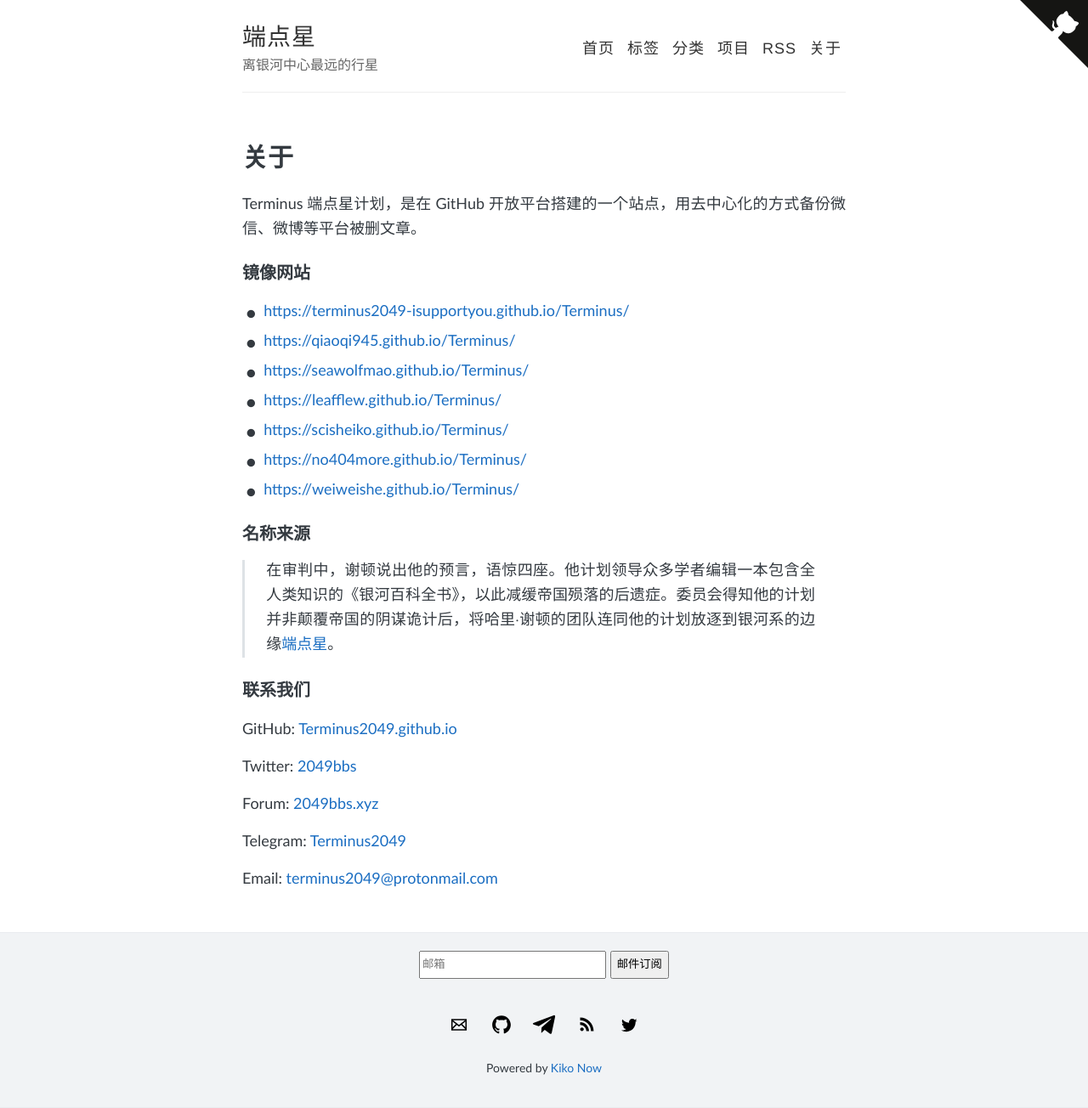
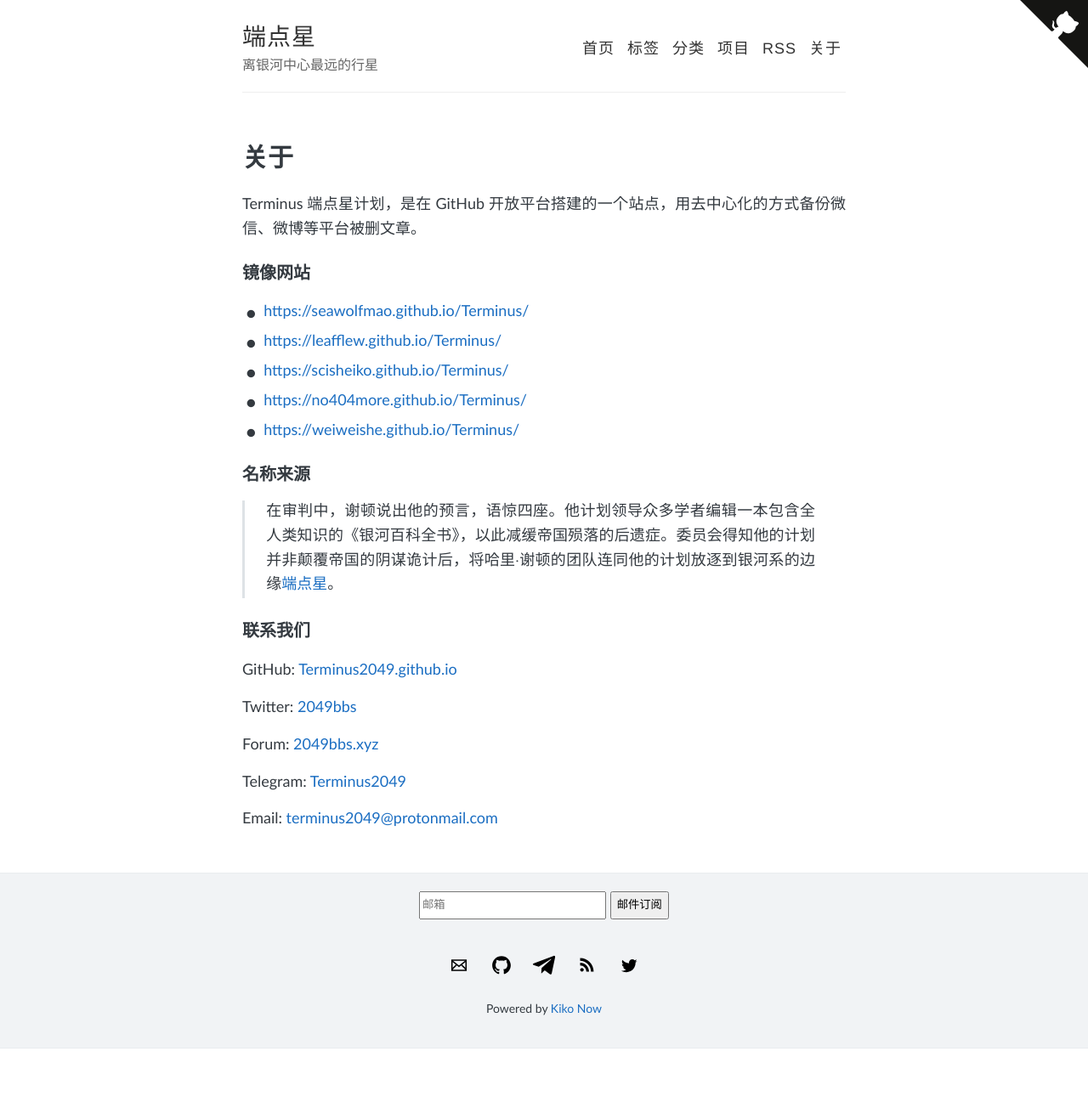
Before and after one commit to Terminus2049/Terminus2049.github.io, a Jekyll site: the page built from about.html, in a window 1280 px wide. Shown: the whole page at 85% size. Built offline with Jekyll 4.4.1, drawn with Linux system fonts in a browser that asks for light colours; after the commit the page ends 1234 px from its top, so only the background shows below that.

Commit message:
mirror error

```diff
--- a/about.html
+++ b/about.html
@@ -13,8 +13,6 @@
 <h3>镜像网站</h3>
 
 <ul>
-  <li><a href="https://terminus2049-isupportyou.github.io/Terminus/">https://terminus2049-isupportyou.github.io/Terminus/</a></li>
-  <li><a href="https://qiaoqi945.github.io/Terminus/">https://qiaoqi945.github.io/Terminus/</a></li>
   <li><a href="https://seawolfmao.github.io/Terminus/">https://seawolfmao.github.io/Terminus/</a></li>
   <li><a href="https://leafflew.github.io/Terminus/">https://leafflew.github.io/Terminus/</a></li>
   <li><a href="https://scisheiko.github.io/Terminus/">https://scisheiko.github.io/Terminus/</a></li>
```
Also changed, not shown: README.md.
